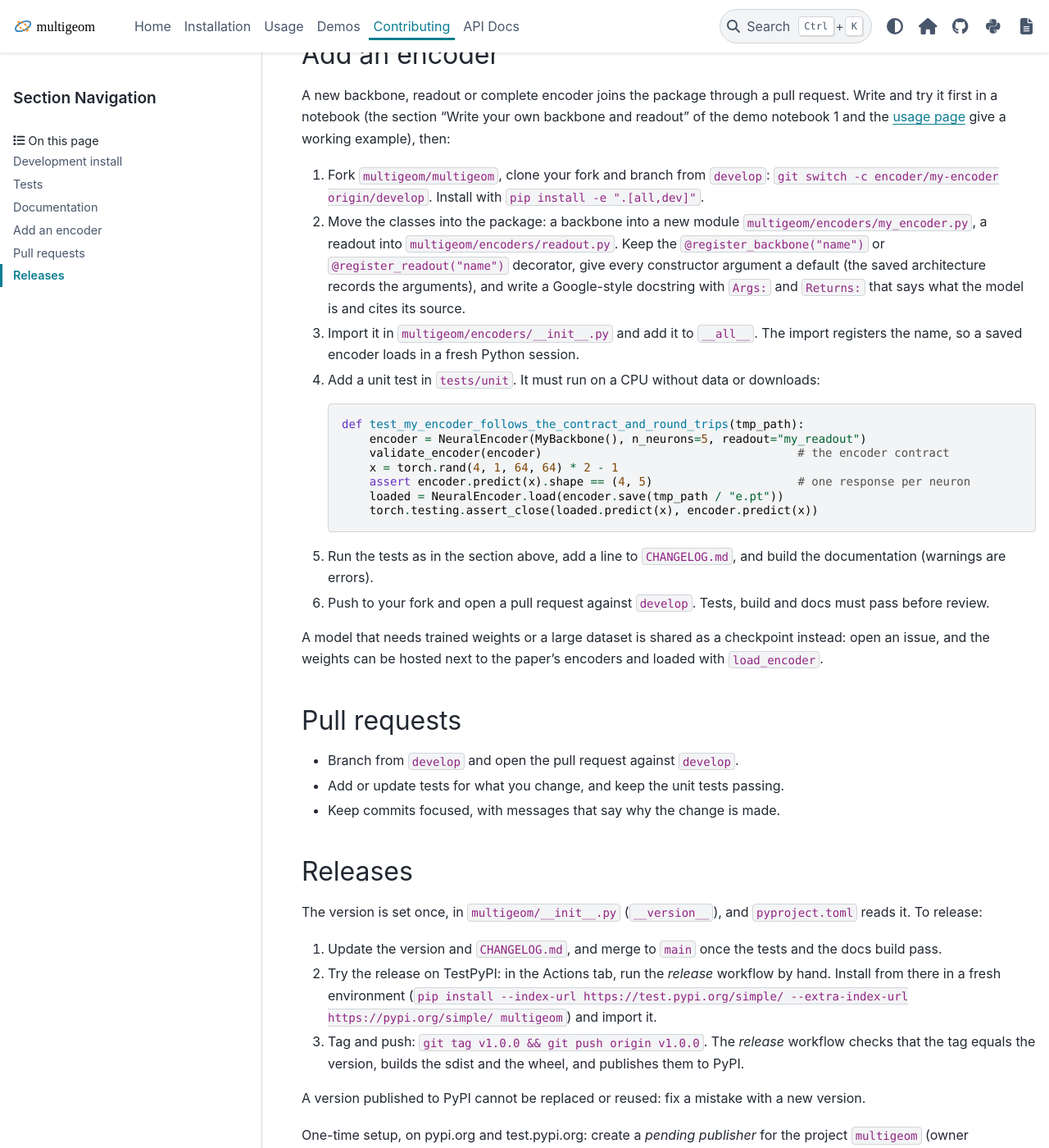
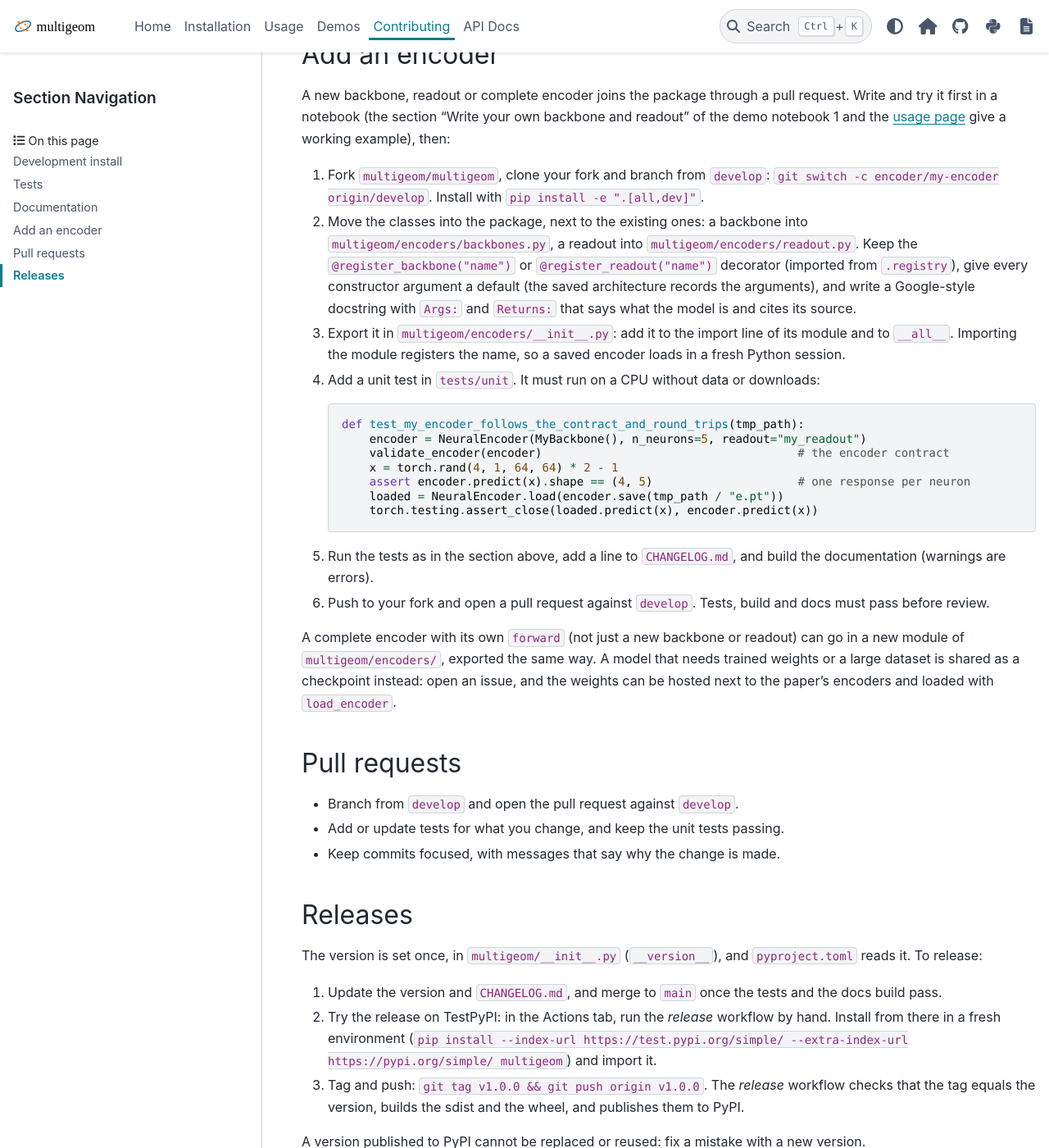
Before and after one commit to multigeom/multigeom, a Sphinx documentation site: the page built from docs/source/contributing.rst, in a window 1280 px wide and 1400 px high, scrolled down 903 px. Shown: the whole window at 82% size. Built offline with Sphinx 7.4.7 and the PyData theme 0.15.4, drawn with Linux system fonts in a browser that asks for light colours; pages that are not in the unit, such as notebooks, are missing from menus.

Commit message:
docs: new backbones go in encoders/backbones.py, readouts in readout.py
Co-Authored-By: Claude Sonnet 5.5 <noreply@anthropic.com>

```diff
--- a/docs/source/contributing.rst
+++ b/docs/source/contributing.rst
@@ -46,12 +46,12 @@ section "Write your own backbone and readout" of the demo notebook 1 and the :do
 
 1. Fork ``multigeom/multigeom``, clone your fork and branch from ``develop``:
    ``git switch -c encoder/my-encoder origin/develop``. Install with ``pip install -e ".[all,dev]"``.
-2. Move the classes into the package: a backbone into a new module ``multigeom/encoders/my_encoder.py``, a readout into
-   ``multigeom/encoders/readout.py``. Keep the ``@register_backbone("name")`` or ``@register_readout("name")`` decorator, give every
-   constructor argument a default (the saved architecture records the arguments), and write a Google-style docstring with ``Args:``
-   and ``Returns:`` that says what the model is and cites its source.
-3. Import it in ``multigeom/encoders/__init__.py`` and add it to ``__all__``. The import registers the name, so a saved encoder
-   loads in a fresh Python session.
+2. Move the classes into the package, next to the existing ones: a backbone into ``multigeom/encoders/backbones.py``, a readout
+   into ``multigeom/encoders/readout.py``. Keep the ``@register_backbone("name")`` or ``@register_readout("name")`` decorator
+   (imported from ``.registry``), give every constructor argument a default (the saved architecture records the arguments), and
+   write a Google-style docstring with ``Args:`` and ``Returns:`` that says what the model is and cites its source.
+3. Export it in ``multigeom/encoders/__init__.py``: add it to the import line of its module and to ``__all__``. Importing the
+   module registers the name, so a saved encoder loads in a fresh Python session.
 4. Add a unit test in ``tests/unit``. It must run on a CPU without data or downloads:
 
    .. code-block:: python
@@ -67,7 +67,8 @@ section "Write your own backbone and readout" of the demo notebook 1 and the :do
 5. Run the tests as in the section above, add a line to ``CHANGELOG.md``, and build the documentation (warnings are errors).
 6. Push to your fork and open a pull request against ``develop``. Tests, build and docs must pass before review.
 
-A model that needs trained weights or a large dataset is shared as a checkpoint instead: open an issue, and the weights can be
+A complete encoder with its own ``forward`` (not just a new backbone or readout) can go in a new module of ``multigeom/encoders/``,
+exported the same way. A model that needs trained weights or a large dataset is shared as a checkpoint instead: open an issue, and the weights can be
 hosted next to the paper's encoders and loaded with ``load_encoder``.
 
 Pull requests
```
